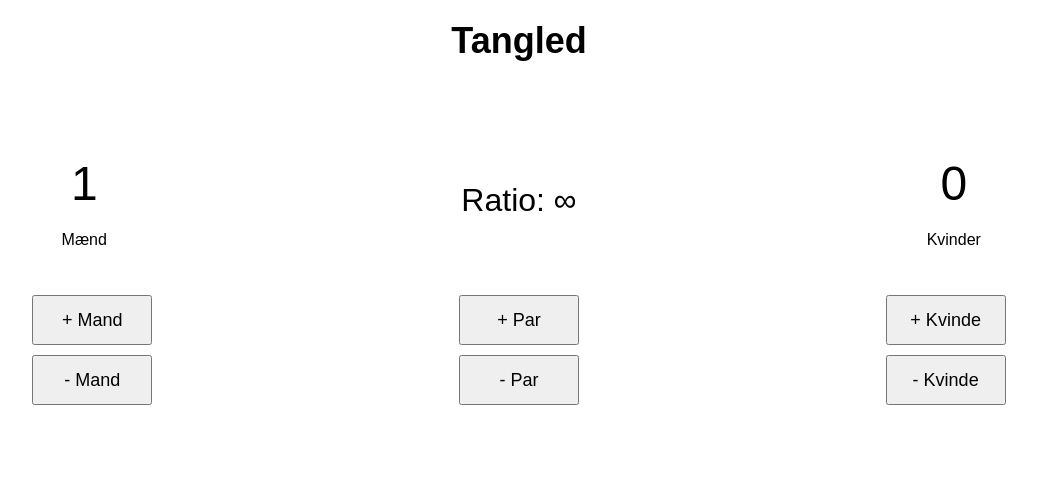
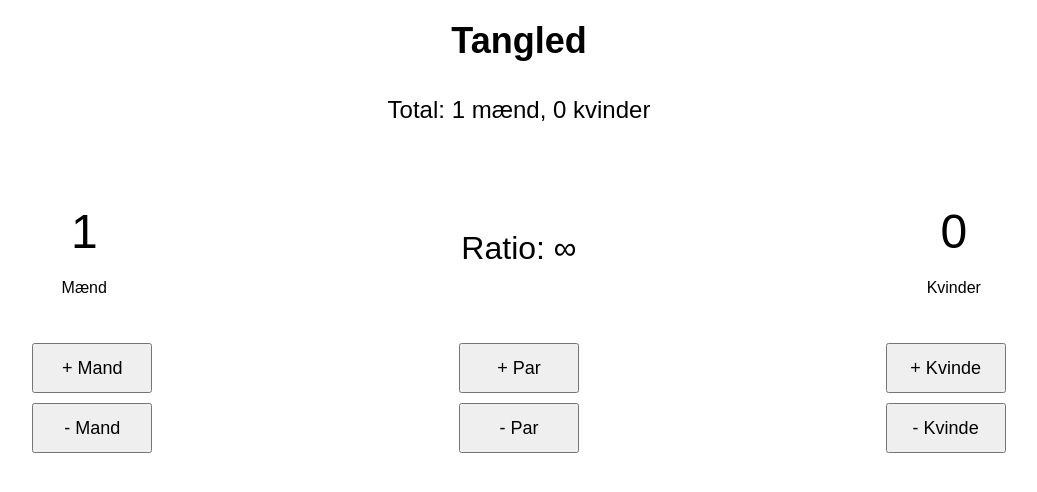
Before and after one commit to Chokoladekiks/chokoladekiks.github.io, a plain HTML site: page index.html in a window 1280 px wide. Both pictures are taken after a click on the button "+ Mand". Shown: the whole page, without its empty margins (121-1158 px from the left). Drawn offline with Linux system fonts and the light colour scheme.

Commit message:
Update index.html
Added totalmales and totalfemales.

```diff
--- a/index.html
+++ b/index.html
@@ -16,6 +16,10 @@
         h1 {
             margin-top: 20px;
             font-size: 36px;
+        }
+        .total-count {
+            font-size: 24px;
+            margin: 10px 0;
         }
         .counters {
             display: flex;
@@ -57,6 +61,10 @@
 
 <h1>Tangled</h1>
 
+<div class="total-count" id="totalCount">
+    Total: 0 mænd, 0 kvinder
+</div>
+
 <div class="counters">
     <div class="counter">
         <div id="maleCount">0</div>
@@ -91,10 +99,21 @@
 </div>
 
 <script>
+    let totalMales = 0;
+    let totalFemales = 0;
+
     function increment(gender) {
         const countElement = document.getElementById(gender + 'Count');
         let count = parseInt(countElement.textContent, 10);
         countElement.textContent = count + 1;
+
+        if (gender === 'male') {
+            totalMales++;
+        } else if (gender === 'female') {
+            totalFemales++;
+        }
+
+        updateTotal();
         updateRatio();
     }
 
@@ -104,6 +123,7 @@
         if (count > 0) {
             countElement.textContent = count - 1;
         }
+
         updateRatio();
     }
 
@@ -135,6 +155,11 @@
             ratioElement.textContent = 'Ratio: ' + ratio;
         }
     }
+
+    function updateTotal() {
+        const totalCountElement = document.getElementById('totalCount');
+        totalCountElement.textContent = `Total: ${totalMales} mænd, ${totalFemales} kvinder`;
+    }
 </script>
 
 </body>
```
